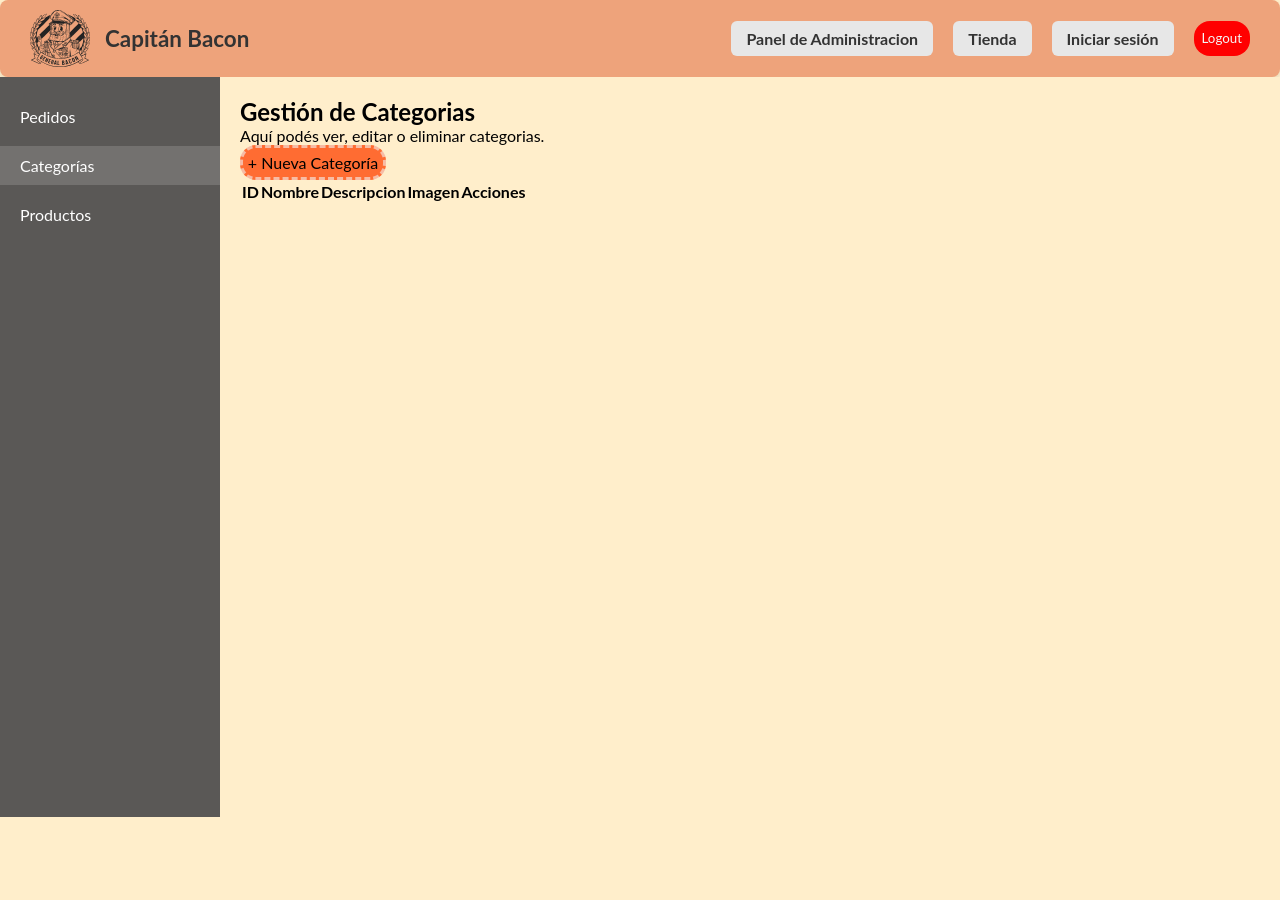
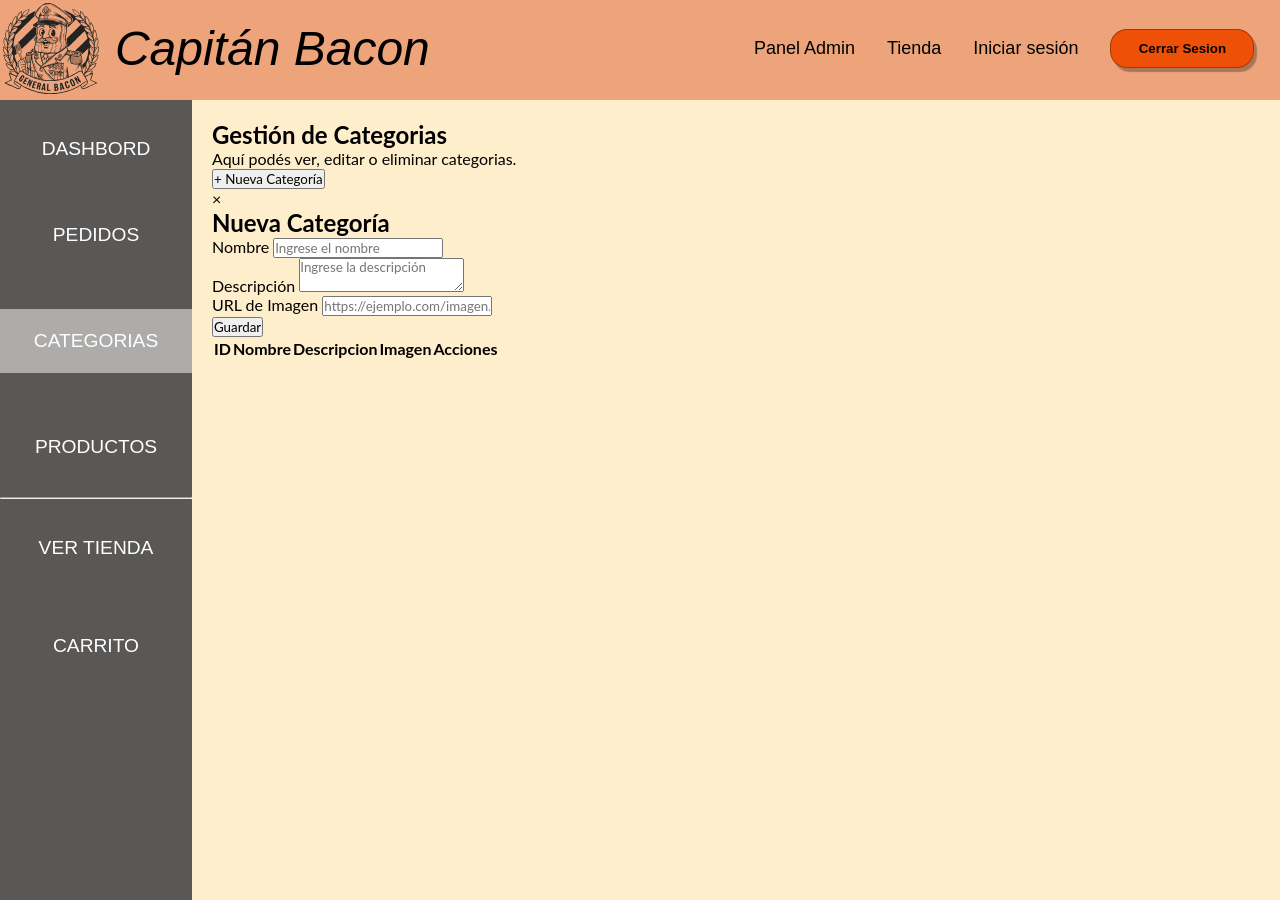
Before and after one commit to TASTY-S-A/General-Bacon-Proyecto-El-Buen-sabor-, a website built with Vite: page src/pages/admin/categorias/categorias.html in a window 1280 px wide. Before the commit the page ends 817 px from the top, so only its background shows below. Built offline with nearby package versions, Linux system fonts and the light colour scheme; no server answers; a web font is replaced by a local one.

Commit message:
Se han rediseñado los estilos y la estructura de la barra de navegación en varias páginas para lograr coherencia y un diseño mejorado.

```diff
--- a/src/pages/Estilos/pagestyle.css
+++ b/src/pages/Estilos/pagestyle.css
@@ -5,30 +5,46 @@ body{
     background: var(--backgeneral);
 }
 
-.mainhead{
+.main-head{
     background: var(--headergeneral);
+    width: 100%;
+    height: var(--tamanioheader);
+}
 
+main{
+    height: calc(100% - var(--tamanioheader));
 }
 
 
 .container {
-     display: flex;
-     margin-top: v);
-        height: 100%;
+    display: flex;
+    height: 100%;
 }
 
-.pcont {
+.main-content {
 overflow-y: auto;
 }
+
+.main-content{
+    flex: 1;
+    padding: 20px;
+}
+
+.container{
+      display: flex;
+}
+
 /*  LOGO Y TITULO */
 
-.lhead{
+.box-headL{
     display: flex;
     align-items: center;
+    justify-content: start;
     gap: 2% ;
+    width: 100%;
 }
 
-.texthead{
+.header-title{
     font-family: "Alumni Sans Inline One", sans-serif;
      font-style: italic;
     font-size: 3rem;
@@ -36,15 +52,17 @@ overflow-y: auto;
 }
 
 .logo{
-  width: var(--tamanioheader);
-  height: auto;
-  margin-left: 2%;
-  margin: 0.3%;
+    display: flex;
+    align-items: center;
+    justify-content: center;
+    width: 6rem;
+    height: auto;
+    margin: 0.2rem 0.2rem;
 }
 
 /* ELEMENTOS DE NAVEGACION DEL TOP */
 
-.navbar{
+.nav-top{
     display: flex;
     align-items: center;
     justify-content: space-between;
@@ -55,12 +73,11 @@ overflow-y: auto;
 
 .navbar-top{
     display: flex;
-    margin-right: auto;
-    padding: 0 1%;
-    justify-content: space-between;
+    margin-right: 2%;
+    gap: 2rem;
     align-items: center;
-    gap: 1%;
-    width: 40%;
+    justify-content: end;
+    width: 100%;
 }
 
 .navbar-top a {
@@ -75,7 +92,7 @@ overflow-y: auto;
   background-color: var(--buttoncolor);
   border-radius: 17px;
   border: 1px solid rgb(0, 0, 0,0.3);
-  box-shadow: 4px 5px 2px 0px rgb(0, 0, 0,0.28);
+  box-shadow: 3px 4px 1px 0px rgb(0, 0, 0,0.28);
   cursor: pointer;
   width: 9rem;
   padding: 0.7rem;
@@ -87,7 +104,7 @@ overflow-y: auto;
 
 /* ELEMENTOS DE NAVEGACION EN EL LEFT */
 
-.navbuttons{
+.left-buttons{
     display: flex;
     flex-direction: column;
     justify-content: space-between;
@@ -95,7 +112,7 @@ overflow-y: auto;
     margin-top: 20%;
 }
 
-.navbuttons a{
+.left-buttons a{
         display: flex;
     font-family: "Gugi", sans-serif;
     font-weight: 400;
@@ -120,7 +137,7 @@ overflow-y: auto;
 
 /* botones left que ven todo */
 
-.navbuttombot a{
+.left-buttons-footer a{
         display: flex;
     font-family: "Gugi", sans-serif;
     font-weight: 400;
@@ -130,7 +147,7 @@ overflow-y: auto;
     justify-content: center;
 }
 
-.navbuttombot{
+.left-buttons-footer{
     display: flex;
     flex-direction: column;
     justify-content: space-between;
@@ -138,10 +155,9 @@ overflow-y: auto;
 }
 
 .activo{
-    position: absolute;
     width: 100%;
     display: flex;
     align-items: center;
     background: rgb(255, 255, 255, 0.5);
-    height: 3rem;
+    height: 4rem;
 }
--- a/src/pages/Estilos/pedidos.css
+++ b/src/pages/Estilos/pedidos.css
@@ -1,4 +1,4 @@
-.pcont{
+.main-content{
     flex: 1;
     padding: 20px;
 }
@@ -21,7 +21,6 @@
   border: 1px solid rgb(0, 0, 0,0.3);
   box-shadow: 4px 5px 2px 0px rgb(0, 0, 0,0.28);
 }
-
 
 .pedido-estado{
     display: flex;
--- a/src/pages/admin/categorias/categorias.html
+++ b/src/pages/admin/categorias/categorias.html
@@ -4,34 +4,48 @@
   <meta charset="UTF-8">
   <meta name="viewport" content="width=device-width, initial-scale=1.0">
   <title>categorias | Admin</title>
-  <link rel="stylesheet" href="../home/home.css">
+ <link rel="stylesheet" href="/src/pages/Estilos/variablesglobales.css">
+  <link rel="stylesheet" href="/src/pages/Estilos/pagestyle.css">
+  <link rel="stylesheet" href="/src/pages/Estilos/pedidos.css">
+  <link href="https://fonts.googleapis.com/css2?family=Alumni+Sans+Inline+One&display=swap" rel="stylesheet">
+  <link href="https://fonts.googleapis.com/css2?family=Gugi&display=swap" rel="stylesheet">
+
 </head>
 <body>
-    <header>
-        <nav class="navbar">
-            <div class="navbar-left">
+  <header class="main-head">
+    <nav class="nav-top">
+      <div class="box-headL">
         <img class="logo" src="../../../templates/logo/logo_negro.svg" alt="Logo de Capitán Bacon" width="60">
-                <h1>Capitán Bacon</h1>
+        <h1 class="header-title">Capitán Bacon</h1>
       </div>
-            <div class="navbar-right">
-                <a href="../pedidos/pedidos.html" class="nav-btn pAd">Panel de Administracion</a>
+      <div class="navbar-top">
+        <a href="../Dashbord/Dashbord.html" class="nav-btn pAd" id="AdminPanel">Panel Admin</a>
         <a href="../../store/home/home.html" class="nav-btn cat">Tienda</a>
         <a href="../productos/productos.html" class="nav-btn pro" id="Logout">-</a>
-                <button id="button_logout" class="btn-logout">Logout</button>
+        <button id="button_logout" class="logoutbutton">Cerrar Sesion</button>
       </div>
     </nav>
   </header>
 
-  <div class="container">
-    <aside class="sidebar">
-      <ul>
-        <li><a href="../pedidos/pedidos.html">Pedidos</a></li>
-        <li><a href="../categorias/categorias.html" class="active">Categorías</a></li>
-        <li><a href="../productos/productos.html">Productos</a></li>
+  <main>
+    <section class="container">
+      <aside class="navbar-left">
+        <ul class="left-buttons">
+          <li><a  class="noactivo" href="../Dashbord/Dashbord.html">DASHBORD</a></li>
+          <li><a class="noactivo" href="../pedidos/pedidos.html">PEDIDOS</a></li>
+          <li><a class="activo" href="../categorias/categorias.html" >CATEGORIAS</a></li>
+          <li><a class="noactivo"  href="../productos/productos.html">PRODUCTOS</a></li>
+          </ul>
+            <hr class="separadordebotones">
+            <ul class="left-buttons-footer">
+
+                  <li><a class="tiendaboton" href="">VER TIENDA</a></li>
+                  <li><a class="carritoboton" class="buttcarrito" href="">CARRITO</a></li>
+
             </ul>
       </aside>
 
-    <main>
+      <section class="main-content">
       <h2>Gestión de Categorias</h2>
       <p>Aquí podés ver, editar o eliminar categorias.</p>
         <!-- Botón para abrir el form -->
@@ -72,7 +86,8 @@
 
           </tbody>
         </table>
-
+          </section>
+        </section>
       </main>
       <script type="module" src="./categoria.ts"></script>
 </body>
--- a/src/pages/admin/home/home.css
+++ b/src/pages/admin/home/home.css
@@ -25,7 +25,7 @@ body {
     background-color: var(--backgroundP);
 }
 /* NAVBAR GENERAL */
-    .navbar {
+  .nav-top {
   background-color: var(--nav-varP);
   display: flex;
   justify-content: space-between;
--- a/src/pages/client/Pedidos/pedidos.css
+++ b/src/pages/client/Pedidos/pedidos.css
@@ -25,7 +25,7 @@ body {
     background-color: var(--backgroundP);
 }
 /* NAVBAR GENERAL */
-    .navbar {
+  .nav-top {
   background-color: var(--nav-varP);
   display: flex;
   justify-content: space-between;
--- a/src/pages/store/home/home.css
+++ b/src/pages/store/home/home.css
@@ -25,7 +25,7 @@ body {
     background-color: var(--backgroundP);
 }
 /* NAVBAR GENERAL */
-    .navbar {
+  .nav-top {
   background-color: var(--nav-varP);
   display: flex;
   justify-content: space-between;
```
Also changed, not shown: src/pages/admin/Dashbord/Dashbord.html (+41 -0 lines), src/pages/admin/home/home.html (+1 -1 lines), src/pages/admin/home/panelAdmin.html (+2 -2 lines), src/pages/admin/pedidos/pedidos.html (+8 -9 lines), src/pages/admin/productos/productos.html (+31 -15 lines), src/pages/client/Pedidos/pedidos.html (+1 -1 lines), src/pages/store/Carrito/carrito.html (+1 -1 lines), src/pages/store/detalle/detalle.html (+1 -1 lines), src/pages/store/home/home.html (+2 -2 lines). Lines whose indentation alone changed are shown as unchanged.
